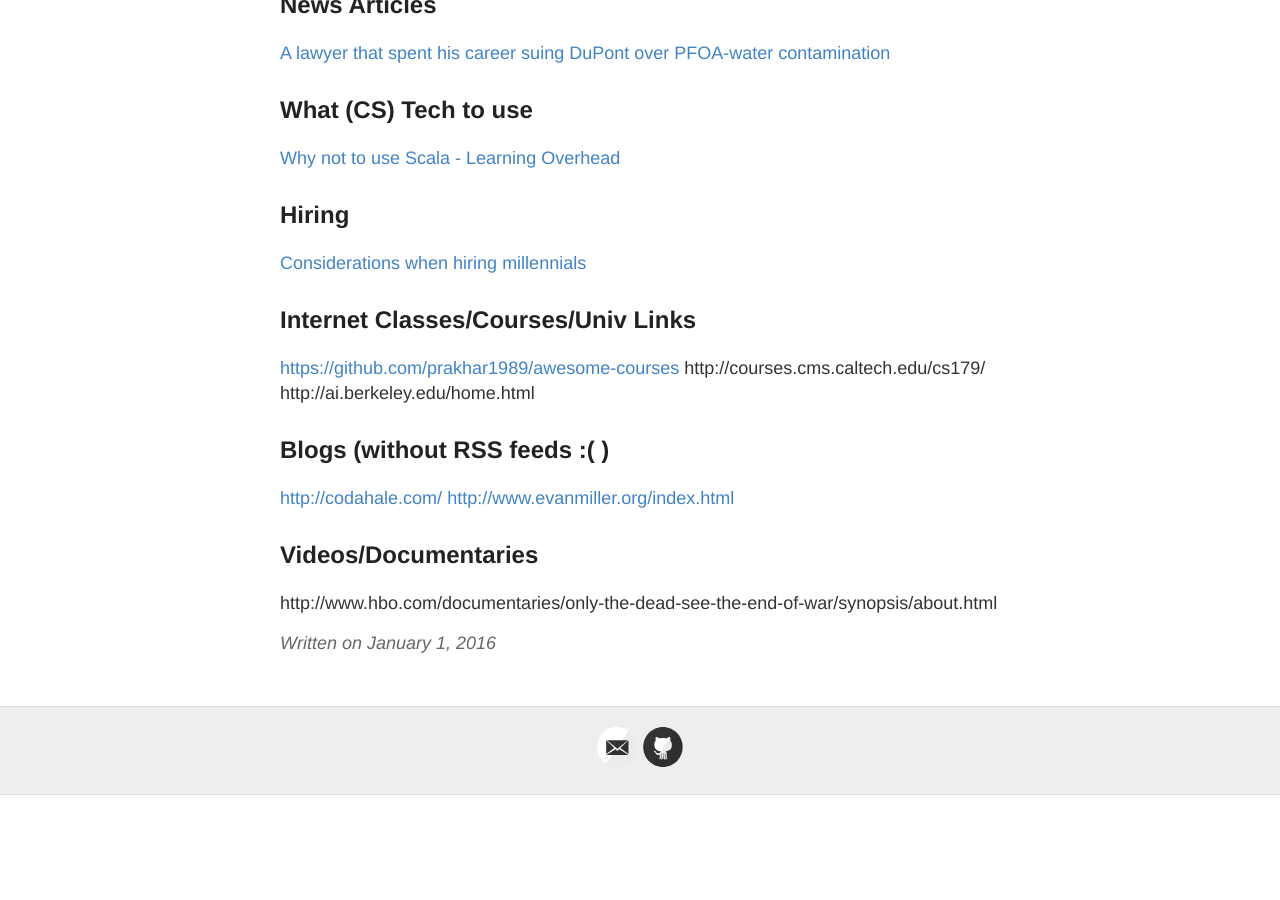
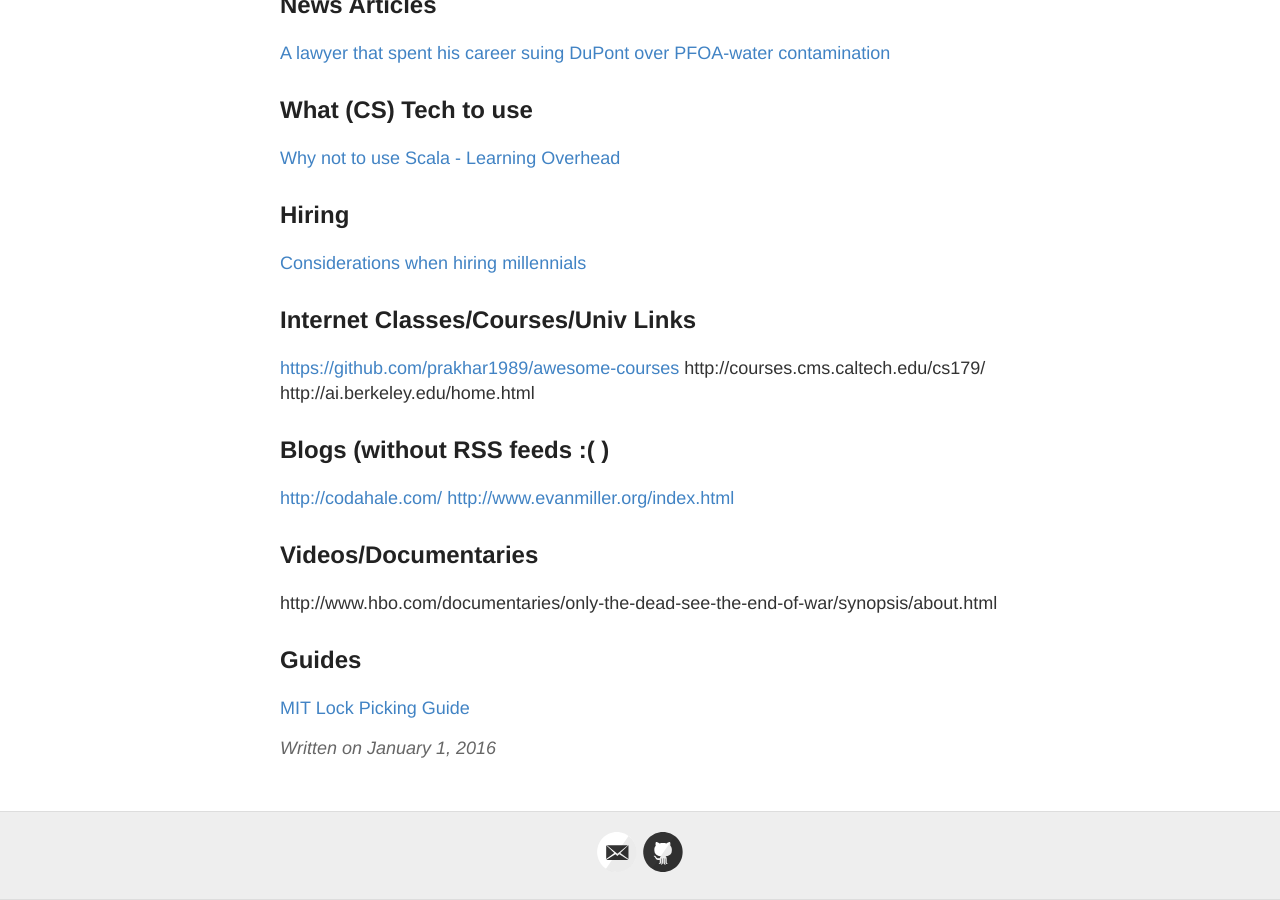
Before and after one commit to RONNCC/ronncc.github, a Jekyll site: the page built from _posts/2016-1-1-InterestingLinks.md, in a window 1280 px wide and 900 px high, scrolled down 1562 px. Built offline with Jekyll 4.4.1, drawn with Linux system fonts in a browser that asks for light colours; comment, search, counter and statistics services are not loaded; before the commit the page ends 2357 px from its top, so only the background shows below that.

Commit message:
Updated 2016-1-1-InterestingLinks.md

```diff
--- a/_posts/2016-1-1-InterestingLinks.md
+++ b/_posts/2016-1-1-InterestingLinks.md
@@ -78,3 +78,6 @@
 
 ## Videos/Documentaries
 http://www.hbo.com/documentaries/only-the-dead-see-the-end-of-war/synopsis/about.html
+
+## Guides
+[MIT Lock Picking Guide](http://www.blurofinsanity.com/mit/lockpick.html)
```
